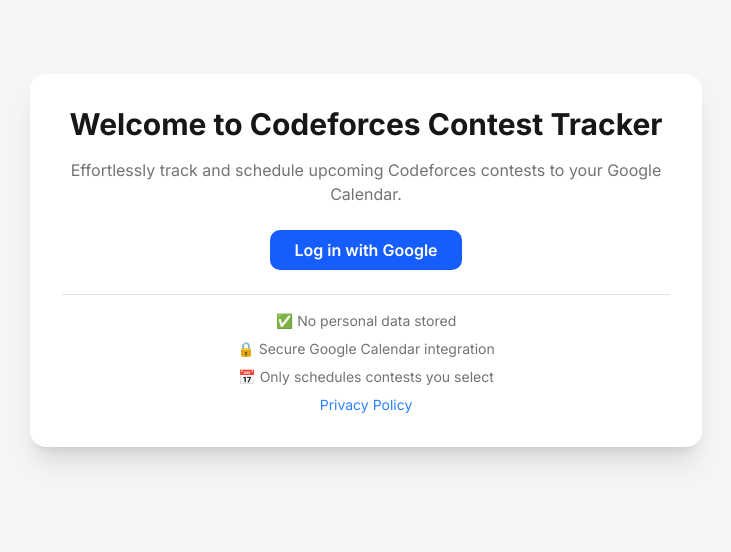
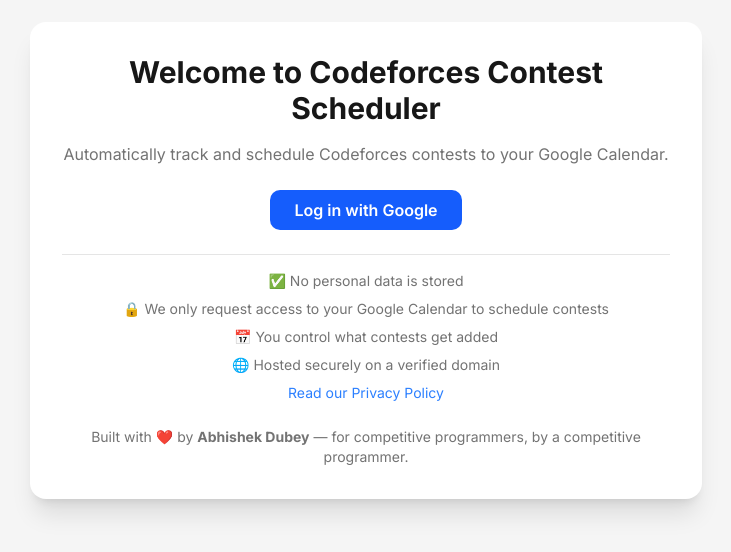
Before and after one commit to Asdts/consche, a Next.js app: page / in a window 1280 px wide. Shown: the part 140-692 px from the top of the page, without its empty margins (274-1005 px from the left). Built offline with nearby package versions, Linux system fonts and the light colour scheme; no server answers.

Commit message:
updated homepage

```diff
--- a/src/app/page.tsx
+++ b/src/app/page.tsx
@@ -10,9 +10,9 @@
     return (
       <main className="flex min-h-screen items-center justify-center bg-muted px-4">
         <div className="w-full max-w-2xl rounded-2xl bg-white p-8 shadow-xl">
-          <h1 className="text-3xl font-bold mb-4 text-center text-primary">Welcome to Codeforces Contest Tracker</h1>
+          <h1 className="text-3xl font-bold mb-4 text-center text-primary">Welcome to Codeforces Contest Scheduler</h1>
           <p className="text-muted-foreground text-center mb-6">
-            Effortlessly track and schedule upcoming Codeforces contests to your Google Calendar.
+            Automatically track and schedule Codeforces contests to your Google Calendar.
           </p>
           <div className="flex justify-center mb-6">
             <Link
@@ -22,14 +22,20 @@
               Log in with Google
             </Link>
           </div>
+
           <div className="border-t pt-4 text-sm text-muted-foreground space-y-2 text-center">
-            <p>✅ No personal data stored</p>
-            <p>🔒 Secure Google Calendar integration</p>
-            <p>📅 Only schedules contests you select</p>
+            <p>✅ No personal data is stored</p>
+            <p>🔒 We only request access to your Google Calendar to schedule contests</p>
+            <p>📅 You control what contests get added</p>
+            <p>🌐 Hosted securely on a verified domain</p>
             <Link href="/privacy" className="text-blue-500 hover:underline">
-              Privacy Policy
+              Read our Privacy Policy
             </Link>
           </div>
+
+          <p className="text-center text-sm text-muted-foreground mt-6">
+            Built with ❤️ by <strong>Abhishek Dubey</strong> — for competitive programmers, by a competitive programmer.
+          </p>
         </div>
       </main>
     )
```
